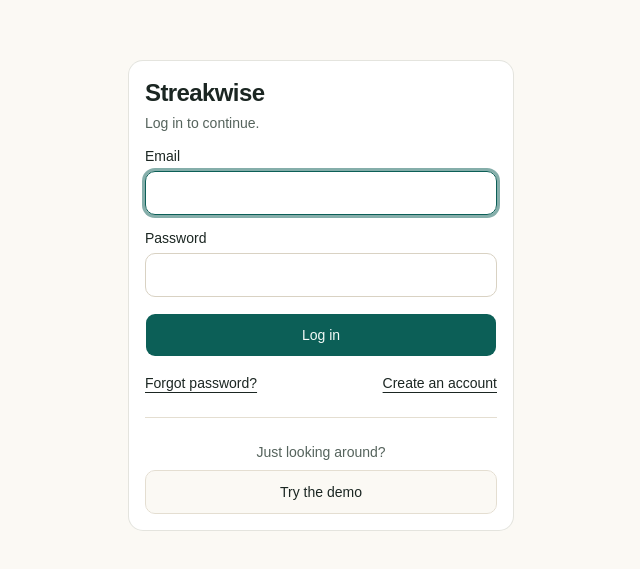
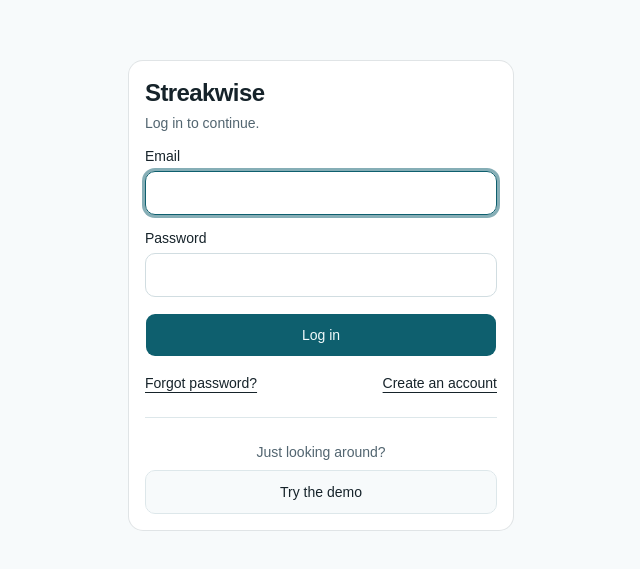
Before and after one commit to Hammad-Sheikhh/streakwise, a React (Vite) app: page /login in a window 1280 px wide. Shown: the part 105-674 px from the top of the page, without its empty margins (319-959 px from the left). Built offline with nearby package versions, Linux system fonts and the light colour scheme.

Commit message:
Cooler palette for v1.0.0 (#33)
* chore: cooler palette and AA-safe hover tints

* docs: record the cooler palette (PR #33)

```diff
--- a/src/components/ui/badge.tsx
+++ b/src/components/ui/badge.tsx
@@ -8,7 +8,7 @@
   {
     variants: {
       variant: {
-        default: 'bg-primary text-primary-foreground [a]:hover:bg-primary/80',
+        default: 'bg-primary text-primary-foreground [a]:hover:bg-primary/90',
         secondary: 'bg-secondary text-secondary-foreground [a]:hover:bg-secondary/80',
         destructive:
           'bg-destructive/10 text-destructive focus-visible:ring-destructive/20 dark:bg-destructive/20 dark:focus-visible:ring-destructive/40 [a]:hover:bg-destructive/20',
--- a/src/components/ui/button.tsx
+++ b/src/components/ui/button.tsx
@@ -8,7 +8,7 @@
   {
     variants: {
       variant: {
-        default: 'bg-primary text-primary-foreground hover:bg-primary/80',
+        default: 'bg-primary text-primary-foreground hover:bg-primary/90',
         outline:
           'border-border bg-background hover:bg-muted hover:text-foreground aria-expanded:bg-muted aria-expanded:text-foreground dark:border-input dark:bg-input/30 dark:hover:bg-input/50',
         secondary:
@@ -16,7 +16,7 @@
         ghost:
           'hover:bg-muted hover:text-foreground aria-expanded:bg-muted aria-expanded:text-foreground dark:hover:bg-muted/50',
         destructive:
-          'bg-destructive/10 text-destructive hover:bg-destructive/20 focus-visible:border-destructive/40 focus-visible:ring-destructive/20 dark:bg-destructive/20 dark:hover:bg-destructive/30 dark:focus-visible:ring-destructive/40',
+          'bg-destructive/10 text-destructive hover:bg-destructive/20 focus-visible:border-destructive/40 focus-visible:ring-destructive/20 dark:bg-destructive/20 dark:hover:bg-destructive/25 dark:focus-visible:ring-destructive/40',
         link: 'text-primary underline-offset-4 hover:underline',
       },
       size: {
--- a/src/index.css
+++ b/src/index.css
@@ -60,40 +60,40 @@
   --series-6: #008300;
   --series-7: #4a3aa7;
   --series-8: #e34948;
-  /* The Streakwise palette: warm paper and sand neutrals, deep teal for actions, pale mint as
-     the highlight. Every pair below meets WCAG AA (4.5:1) in both themes. */
-  --background: #fbf9f4;
-  --foreground: #1b2622;
+  /* The Streakwise palette: cool paper and slate neutrals, deep teal-cyan for actions, pale ice
+     blue as the highlight. Every pair below meets WCAG AA (4.5:1) in both themes. */
+  --background: #f7fafb;
+  --foreground: #16232a;
   --card: #ffffff;
-  --card-foreground: #1b2622;
+  --card-foreground: #16232a;
   --popover: #ffffff;
-  --popover-foreground: #1b2622;
-  --primary: #0c5f57;
-  --primary-foreground: #f4fbf8;
-  --secondary: #eee7da;
-  --secondary-foreground: #27332d;
-  --muted: #f2ede2;
-  --muted-foreground: #55635c;
-  --accent: #ddefe9;
-  --accent-foreground: #0d453f;
-  --destructive: #b02a22;
-  --border: #e4ded1;
-  --input: #d9d2c3;
-  --ring: #0c5f57;
+  --popover-foreground: #16232a;
+  --primary: #0e5f6e;
+  --primary-foreground: #f2fbfc;
+  --secondary: #e7eff2;
+  --secondary-foreground: #1f2f36;
+  --muted: #edf3f5;
+  --muted-foreground: #526570;
+  --accent: #dbedf1;
+  --accent-foreground: #0b404b;
+  --destructive: #a82232;
+  --border: #dde7ea;
+  --input: #d1dde1;
+  --ring: #0e5f6e;
   --chart-1: oklch(0.87 0 0);
   --chart-2: oklch(0.556 0 0);
   --chart-3: oklch(0.439 0 0);
   --chart-4: oklch(0.371 0 0);
   --chart-5: oklch(0.269 0 0);
   --radius: 0.625rem;
-  --sidebar: #f6f2e8;
-  --sidebar-foreground: #1b2622;
-  --sidebar-primary: #0c5f57;
-  --sidebar-primary-foreground: #f4fbf8;
-  --sidebar-accent: #e4efe9;
-  --sidebar-accent-foreground: #0d453f;
-  --sidebar-border: #e4ded1;
-  --sidebar-ring: #0c5f57;
+  --sidebar: #f2f7f9;
+  --sidebar-foreground: #16232a;
+  --sidebar-primary: #0e5f6e;
+  --sidebar-primary-foreground: #f2fbfc;
+  --sidebar-accent: #e2eef2;
+  --sidebar-accent-foreground: #0b404b;
+  --sidebar-border: #dde7ea;
+  --sidebar-ring: #0e5f6e;
 }
 
 @media (prefers-color-scheme: dark) {
@@ -106,37 +106,37 @@
     --series-6: #008300;
     --series-7: #9085e9;
     --series-8: #e66767;
-    --background: #111815;
-    --foreground: #eaf1ed;
-    --card: #18201d;
-    --card-foreground: #eaf1ed;
-    --popover: #18201d;
-    --popover-foreground: #eaf1ed;
-    --primary: #6fd3bd;
-    --primary-foreground: #08201c;
-    --secondary: #232e29;
-    --secondary-foreground: #eaf1ed;
-    --muted: #232e29;
-    --muted-foreground: #a9b9b1;
-    --accent: #22332d;
-    --accent-foreground: #d6f2e9;
-    --destructive: #ff8f86;
+    --background: #10181b;
+    --foreground: #e9f1f4;
+    --card: #172125;
+    --card-foreground: #e9f1f4;
+    --popover: #172125;
+    --popover-foreground: #e9f1f4;
+    --primary: #6fd2d9;
+    --primary-foreground: #062124;
+    --secondary: #223034;
+    --secondary-foreground: #e9f1f4;
+    --muted: #223034;
+    --muted-foreground: #a7bbc2;
+    --accent: #1f353b;
+    --accent-foreground: #d2f0f4;
+    --destructive: #ff8e9b;
     --border: oklch(1 0 0 / 12%);
     --input: oklch(1 0 0 / 18%);
-    --ring: #6fd3bd;
+    --ring: #6fd2d9;
     --chart-1: oklch(0.87 0 0);
     --chart-2: oklch(0.556 0 0);
     --chart-3: oklch(0.439 0 0);
     --chart-4: oklch(0.371 0 0);
     --chart-5: oklch(0.269 0 0);
-    --sidebar: #141c19;
-    --sidebar-foreground: #eaf1ed;
-    --sidebar-primary: #6fd3bd;
-    --sidebar-primary-foreground: #08201c;
-    --sidebar-accent: #22332d;
-    --sidebar-accent-foreground: #d6f2e9;
+    --sidebar: #131d21;
+    --sidebar-foreground: #e9f1f4;
+    --sidebar-primary: #6fd2d9;
+    --sidebar-primary-foreground: #062124;
+    --sidebar-accent: #1f353b;
+    --sidebar-accent-foreground: #d2f0f4;
     --sidebar-border: oklch(1 0 0 / 12%);
-    --sidebar-ring: #6fd3bd;
+    --sidebar-ring: #6fd2d9;
   }
 }
 
```
Also changed, not shown: 10 other files (tests, documents, lock files or other folders).
